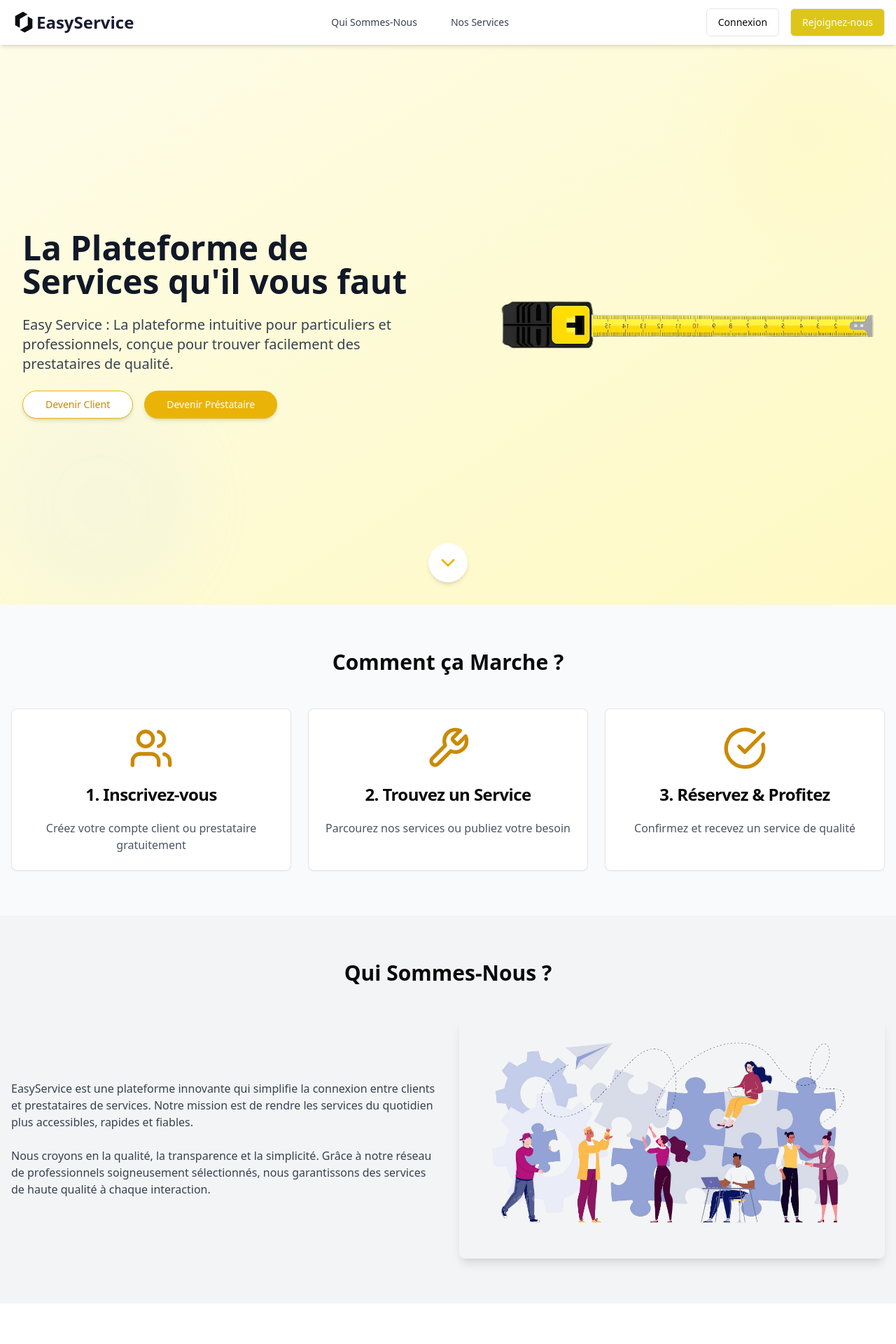
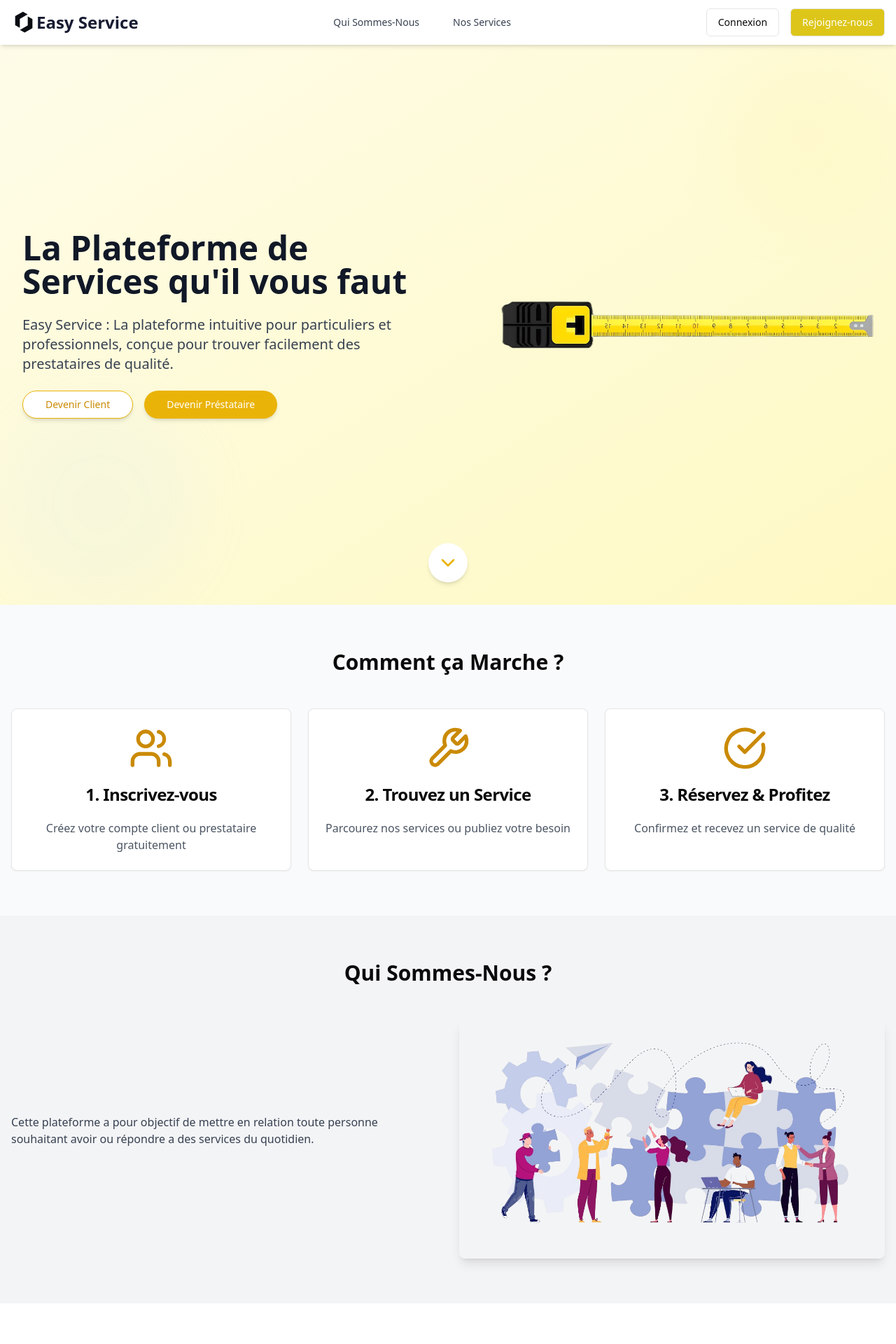
Before and after one commit to khaireddine24/EasyService-App, a React (Vite) app in the folder frontend/: page / in a window 1280 px wide. Shown: the top 1920 px of the page at 70% size. Built offline with nearby package versions, Linux system fonts and the light colour scheme.

Commit message:
Fix_issue_quiSommeNous_titre

```diff
--- a/frontend/src/Home/index.jsx
+++ b/frontend/src/Home/index.jsx
@@ -157,16 +157,8 @@ const Home = () => {
           <div className="grid md:grid-cols-2 gap-8 items-center">
             <div className="order-2 md:order-1">
               <p className="text-gray-700 mb-4 md:mb-6">
-                EasyService est une plateforme innovante qui simplifie la
-                connexion entre clients et prestataires de services. Notre
-                mission est de rendre les services du quotidien plus
-                accessibles, rapides et fiables.
-              </p>
-              <p className="text-gray-700">
-                Nous croyons en la qualité, la transparence et la simplicité.
-                Grâce à notre réseau de professionnels soigneusement
-                sélectionnés, nous garantissons des services de haute qualité à
-                chaque interaction.
+              Cette plateforme a pour objectif de mettre en relation toute personne souhaitant avoir ou répondre a des services
+              du quotidien.
               </p>
             </div>
             <div className="order-1 md:order-2 flex justify-center">
--- a/frontend/src/components/Header.jsx
+++ b/frontend/src/components/Header.jsx
@@ -119,7 +119,7 @@ const Header = () => {
       <div className="flex items-center space-x-2">
         <Link to="/" className="text-2xl font-bold text-[#181C32] flex items-center">
           <img src="/svg/LogoIcon.svg" className="w-9 h-9" alt="logo" />
-          EasyService
+          Easy Service
         </Link>
       </div>
 
```
